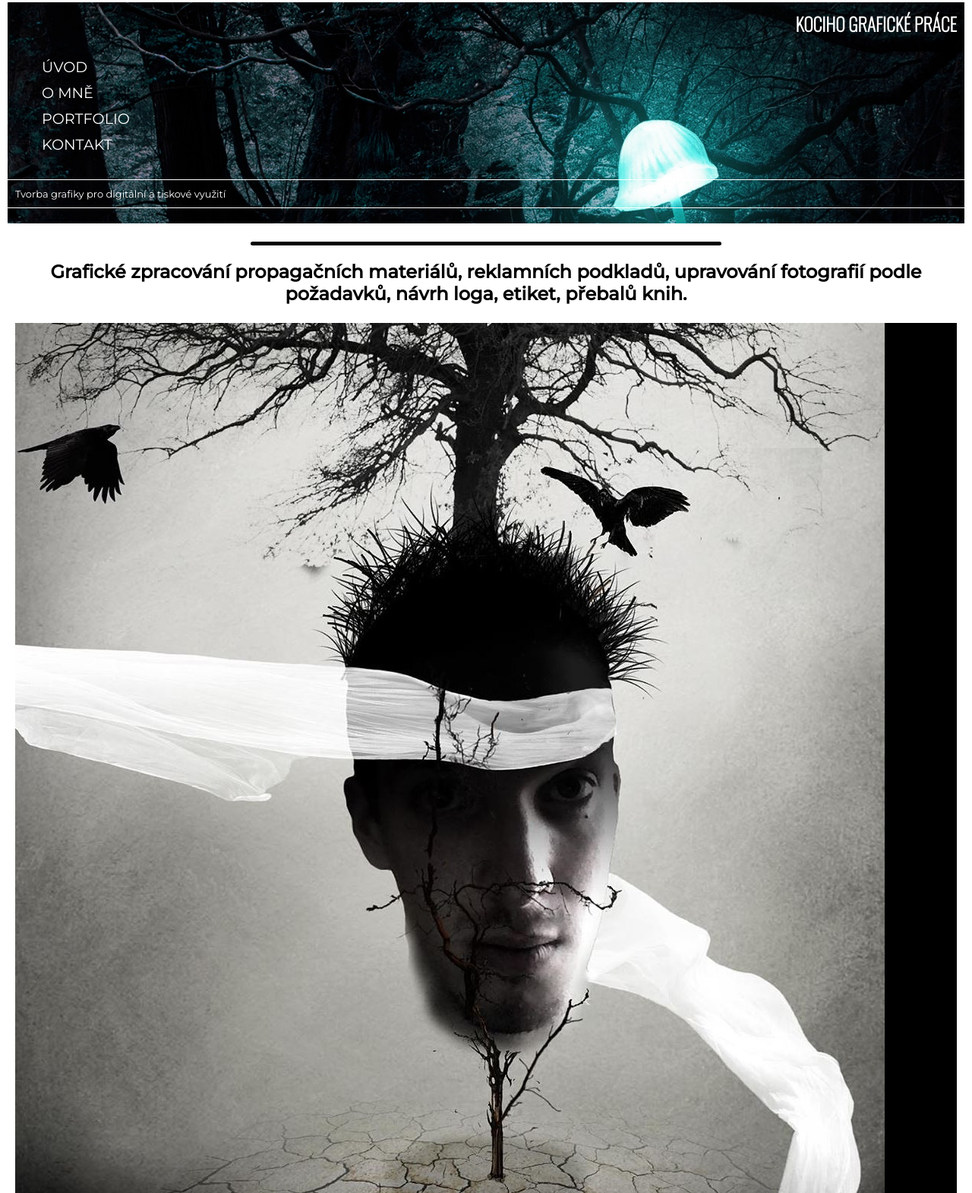
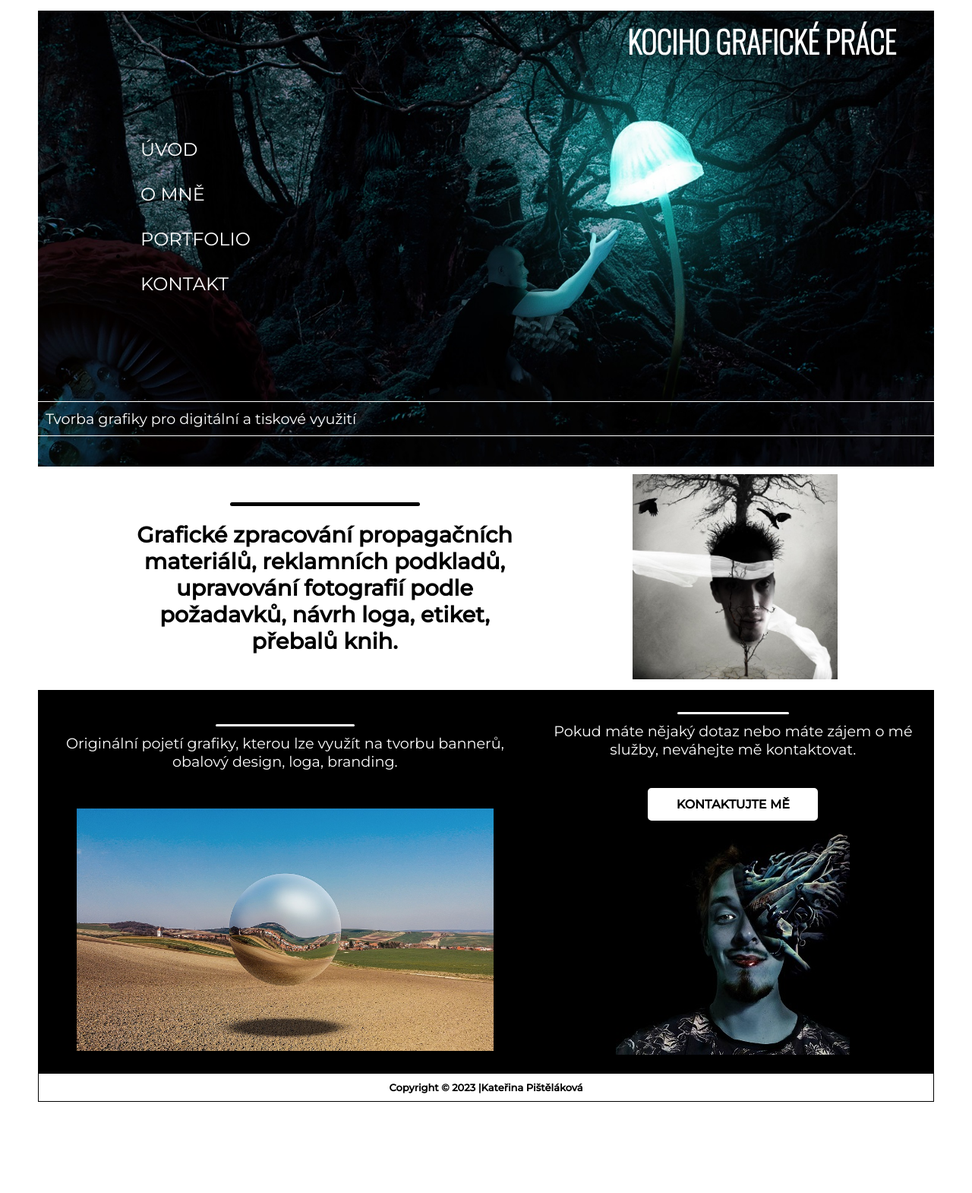
Before and after one commit to kocoka/Vitezny, an Eleventy site: page index.html in a window 1280 px wide. Shown: the part 13-1583 px from the top of the page at 76% size. After the commit the page ends 1513 px from the top, so only its background shows below. Built offline with nearby package versions, Linux system fonts and the light colour scheme; Eleventy itself is replaced by a stand-in of ours; files that its build step writes are made by us from their sources; a web font is replaced by a local one.

Commit message:
responziv

```diff
--- a/css/sablona.css
+++ b/css/sablona.css
@@ -52,3 +52,35 @@ h1{
     font-size: small;
     text-align: center;
 }
+@media screen and (min-width: 800px) {
+    body {
+        margin: 10px 50px 50px 50px;
+    }
+
+    h1 {
+        font-size: 250%;
+        padding-right: 50px;
+    }
+
+    .menu {
+        margin-left: 80px;
+    }
+
+    .menu__item{
+        margin-top: 10px;
+        font-size: 150%;
+    }
+
+    .menu__item:hover{
+        background-color: white;
+        color: black;
+        font-weight: bold;
+        border-radius: 10px;
+        transform:scale(1.1)
+                  translateX(20px)
+    }
+    .menu__item:active{
+        background-color: grey;
+        color:rgb(36, 2, 67);
+    }
+}
--- a/css/style.css
+++ b/css/style.css
@@ -1,5 +1,5 @@
 body {font-family: 'Montserrat', sans-serif;
-      margin: 10px;}
+      }
 h1{
     font-family: 'Oswald', sans-serif;;
     font-size: 150%;
@@ -178,3 +178,130 @@ h1{
 .contact__button a:active{
     color: white;
 }
+
+@media screen and (min-width: 800px) {
+    body {
+        margin: 10px 50px 50px 50px;
+    }
+
+    h1 {
+        font-size: 250%;
+        padding-right: 50px;
+    }
+
+    .menu {
+        margin-top: 20px;
+        margin-left: 40px;
+    }
+
+    .menu__item{
+        margin-top: 10px;
+    }
+
+    .menu__item:hover{
+        background-color: white;
+        color: black;
+        font-weight: bold;
+        border-radius: 10px;
+        transform:scale(1.1)
+                  translateX(20px)
+    }
+    .menu__item:active{
+        background-color: grey;
+        color:rgb(36, 2, 67);
+    }
+
+    .header__text {
+        font-size: larger;
+        position: relative;
+        bottom: 20px;
+    }
+
+    .header {
+        height: 400px;
+    }
+
+    .about {
+       display:flex;
+       justify-content: center;
+       margin: 10px;
+    }
+    .about__content {
+        max-width: 500px;
+    }
+    .about__image {
+        max-width: 25%;
+        background-color: white;
+    }
+}
+
+@media screen and (min-width: 1200px) {
+    .header {
+        height: 600px;
+    }
+    .header__text {
+        position: relative;
+        top: 70px;
+    }
+    .menu {
+        margin-top: 50px;
+        margin-left: 80px;
+    }
+    .menu__item {
+        margin: 10px;
+        font-size: 150%;
+    }
+    .trailer{
+        margin: 0;
+        display: flex;
+    }
+    .footer {
+        margin: 0;
+    }
+    .about__image{
+        background-color: white;
+        max-width: 25%;
+    }
+    .about__content{
+        max-width: auto;
+        font-size: 180%;
+    }
+    .about{
+        margin: 10px 50px 10px 50px;
+        justify-content: space-around;
+        align-items: center;
+    }
+    .trailer__text,
+    .contact__description {
+        font-size: 120%;
+    }
+    .trailer__section{
+        display:flex;
+        flex-direction: column;
+        align-items: center;
+        justify-content: space-around;
+        margin: 0 30px 0 10px;
+    }
+    .trailer__image{
+        max-width: 90%;
+    }
+    .contact{
+        margin: 0 10px 10px 10px;
+    }
+    .contact__button:hover{
+        background-color: grey;
+        font-weight: bold;
+        border-radius: 10px;
+        transform:scale(1.3);
+    }
+    .contact__button:active{
+        background-color: rgb(36, 2, 67);
+        color: white;
+    }
+}
+
+/*
+******************
+O mně
+******************
+/*
--- a/index.html
+++ b/index.html
@@ -33,6 +33,7 @@
     </header>
 
 
+    <section class="main">
         <section class="about">
             <p class="about__content">Grafické zpracování propagačních materiálů, reklamních podkladů, upravování fotografií podle požadavků, návrh loga, etiket, přebalů knih.</p>
             <div class="about__image">
@@ -41,11 +42,13 @@
         </section>
 
         <section class="trailer">
+            <div class="trailer__section">
                 <p class="trailer__text">
                 Originální pojetí grafiky, kterou lze využít na tvorbu bannerů, obalový design, loga, branding.
                 </p>
                 <div class="image trailer__image">
                     <img src="Images/pole.jpg" alt="pole">
+                </div>
             </div>
             <section class="contact">
                 <p class="contact__description">
@@ -59,6 +62,7 @@
                 </div>
             </section>
         </section>
+    </section>
 
     <footer class="footer">
         Copyright © 2023 |Kateřina Pištěláková
```
Also changed, not shown: omne.html (line endings or trailing spaces), 3 other files. Lines whose indentation alone changed are shown as unchanged.
